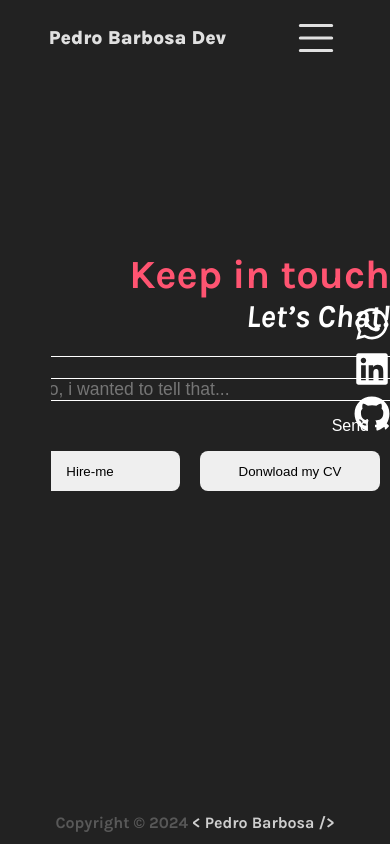
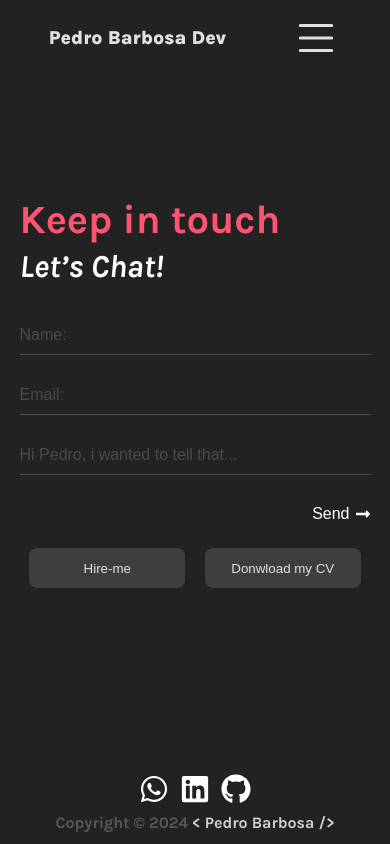
Before and after one commit to pedro-henrique-br/Portfolio, a React (Vite) app: page /contact in a window 390 px wide. Built offline with nearby package versions, Linux system fonts and the light colour scheme.

Commit message:
contact page

```diff
--- a/src/components/form/FormEmail.tsx
+++ b/src/components/form/FormEmail.tsx
@@ -71,12 +71,10 @@ export const FormEmail = () => {
       };
       fetchEmail(form.name, form.email, form.message);
     }
-
-    console.log(form);
   };
 
   return (
-    <Form className={styles.form} onSubmit={(e) => sendEmail(e)}>
+    <Form className={styles.form} id="form" onSubmit={(e) => sendEmail(e)}>
       <h1 className={styles.title}>Keep in touch</h1>
       <h4 className={styles["sub-title"]}>Let’s Chat!</h4>
       <Form.Group className="mb-3" controlId="formBasicEmail">
--- a/src/components/form/formEmail.module.css
+++ b/src/components/form/formEmail.module.css
@@ -1,7 +1,8 @@
 .form {
+  gap: 5px;
   display: flex;
   flex-direction: column;
-  align-items: flex-end;
+  align-items: flex-start;
 }
 
 .title {
@@ -10,21 +11,34 @@
 }
 
 .sub-title {
+  margin-bottom: 35px;
   font-size: 2rem;
   font-style: italic;
   color: #ffff;
 }
 
 .input {
-  color: #ffff;
+  margin-bottom: 25px;
+  color: #ffffff;
   font-size: 1.1rem;
   background: none;
   border: none;
-  border-bottom: 1px solid #fff;
+  border-bottom: 1px solid #ffffff2f;
   width: 400px;
+  outline: none;
+  padding-bottom: 10px;
+}
+
+.input::placeholder {
+  color: #ffffff2f;
+}
+
+.button-form:hover {
+  color: #ff5471;
 }
 
 .button-form {
+  align-self: flex-end;
   cursor: pointer;
   display: flex;
   align-items: center;
@@ -32,20 +46,19 @@
   justify-content: flex-end;
   font-size: 1rem;
   color: #fff;
-  width: 120px;
-  height: 50px;
+  background: none;
   border: none;
-  background: none;
 }
 
 .buttons-container {
+  margin-top: 20px;
   width: 400px;
   display: flex;
   justify-content: space-around;
 }
 
-
 .button {
+  background: #b6b6b62f;
   cursor: pointer;
   border: none;
   width: 180px;
@@ -53,8 +66,49 @@
   border-radius: 8px;
 }
 
+.button:hover {
+  background: #9191912f;
+}
+
 .button a {
-  color: #000;
+  color: #e0e0e0;
   font-weight: 500;
   text-decoration: none;
 }
+
+@media screen and (max-width: 400px) {
+  .input {
+    font-size: 1rem;
+    width: 90vw;
+  }
+  .button {
+    width: 40vw;
+  }
+  .buttons-container {
+    width: 90vw;
+  }
+}
+
+@media screen and (max-height: 534px) {
+  .form {
+    gap: 0px;
+  }
+  .title {
+    font-size: 2rem;
+  }
+  .sub-title {
+    margin-bottom: 5px;
+    font-size: 1.5rem;
+  }
+
+  .input {
+    font-size: 1rem;
+    width: 90vw;
+  }
+  .button {
+    width: 40vw;
+  }
+  .buttons-container {
+    width: 90vw;
+  }
+}
--- a/src/pages/contact/Contact.tsx
+++ b/src/pages/contact/Contact.tsx
@@ -13,7 +13,7 @@ export default function Contact() {
       <Tabs />
       <motion.div className={styles.container} animate={{ opacity: 1 }} initial={{ opacity: 0 }}>
         <FormEmail />
-        <Container className={styles["icons-container"]}>
+        <Container className={styles["icons-container"]} id="icons-container">
           <a
             style={{ cursor: "pointer" }}
             target="_blank"
--- a/src/pages/contact/contact.module.css
+++ b/src/pages/contact/contact.module.css
@@ -6,6 +6,7 @@
 }
 
 .icons-container {
+  margin-right: 20px;
   position: absolute;
   right: 0;
   gap: 5px;
@@ -20,3 +21,34 @@
 .icon:hover {
   color: #ff5471;
 }
+
+@media screen and (max-width: 600px) {
+  .icons-container {
+    justify-content: center;
+    margin-bottom: 60px;
+    width: 100vw;
+    bottom: 0;
+    margin-right: 0px;
+    flex-direction: row;
+  }
+  .container {
+    justify-content: center;
+    margin-left: 0;
+    height: 70vh;
+    display: flex;
+    align-items: center;
+  }
+}
+
+@media screen and (max-width: 534px) {
+  .container {
+    height: 75vh;
+  }
+  .icons-container {
+    height: 30px;
+    margin-bottom: 40px;
+  }
+  .icon {
+    height: 30px;
+  }
+}
--- a/src/parts/footer/Footer.tsx
+++ b/src/parts/footer/Footer.tsx
@@ -2,7 +2,7 @@ import styles from './footer.module.css'
 
 export const Footer = () => {
   return (
-    <footer className={styles.footer} style={{position: "absolute", bottom: 0, left: 0}}>
+    <footer id='footer' className={styles.footer} style={{position: "absolute", bottom: 0, left: 0}}>
       <h1 style={{color: "#585858"}}>Copyright © 2024 <span style={{color: "#cecece"}}>{"< Pedro Barbosa />"}</span></h1>
     </footer>
   )
--- a/src/parts/tabs/Tabs.tsx
+++ b/src/parts/tabs/Tabs.tsx
@@ -14,10 +14,22 @@ export const Tabs = () => {
   const location = useLocation();
 
   const handleMenu = () => {
+    if(document.getElementById("icons-container") && document.getElementById("footer")){
+    // @ts-expect-error: Object is possibly 'null'.
+    document.getElementById("icons-container").style.visibility = "hidden"
+    // @ts-expect-error: Object is possibly 'null'.
+    document.getElementById("footer").style.visibility = "hidden"
+    }
     setMenu(true);
   }
 
   const closeMenu = () => {
+    if(document.getElementById("icons-container") && document.getElementById("footer")){
+      // @ts-expect-error: Object is possibly 'null'.
+      document.getElementById("icons-container").style.visibility = "visible"
+      // @ts-expect-error: Object is possibly 'null'.
+      document.getElementById("footer").style.visibility = "visible"
+    }
     setMenu(false);
   }
 
```
